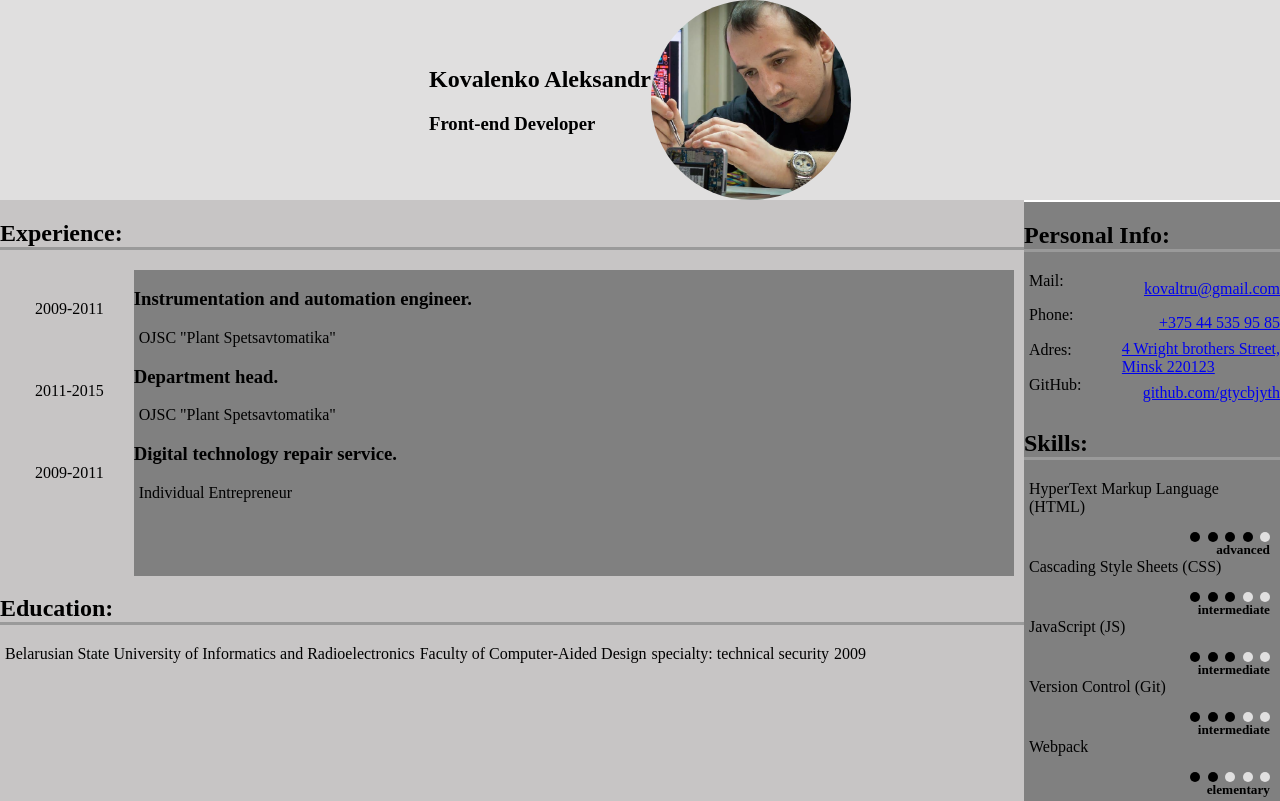
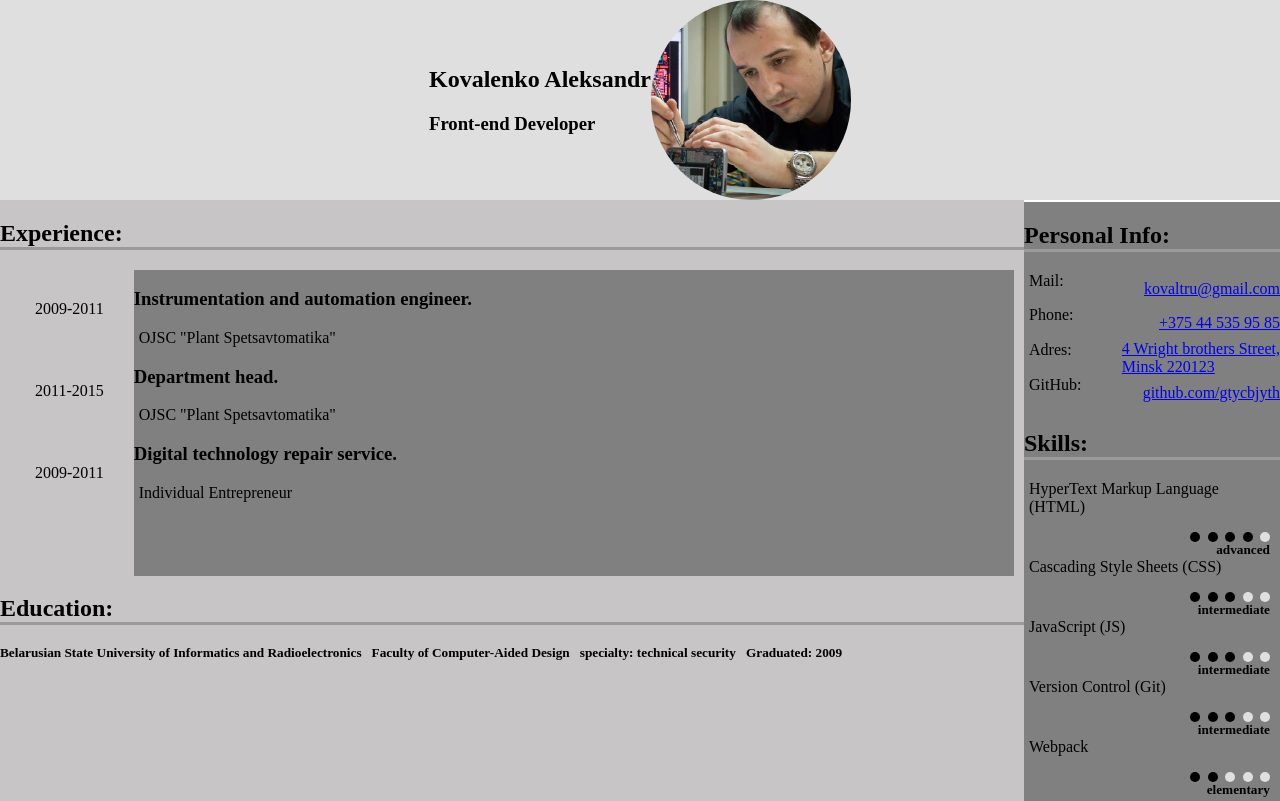
Before and after one commit to gtycbjyth/gtycbjyth-rsschool-cv, a plain HTML site: page index.html in a window 1280 px wide. Shown: the top 801 px of the page. Drawn offline with Linux system fonts and the light colour scheme.

Commit message:
fix: error in index. HTML

```diff
--- a/index.html
+++ b/index.html
@@ -48,10 +48,10 @@
           </section>
           <h2 class="border">Education:</h2>
           <section class="work">
-                <p>Belarusian State University of Informatics and Radioelectronics</p>
-                <p>Faculty of Computer-Aided Design</p>
-                <p>specialty: technical security</p>
-                <p>2009</p>
+                <h5>Belarusian State University of Informatics and Radioelectronics</h5>
+                <h5>Faculty of Computer-Aided Design</h5>
+                <h5>specialty: technical security</h5>
+                <h5>Graduated: 2009</h5>
           </section>
         </div>
         <div class="info">
```
